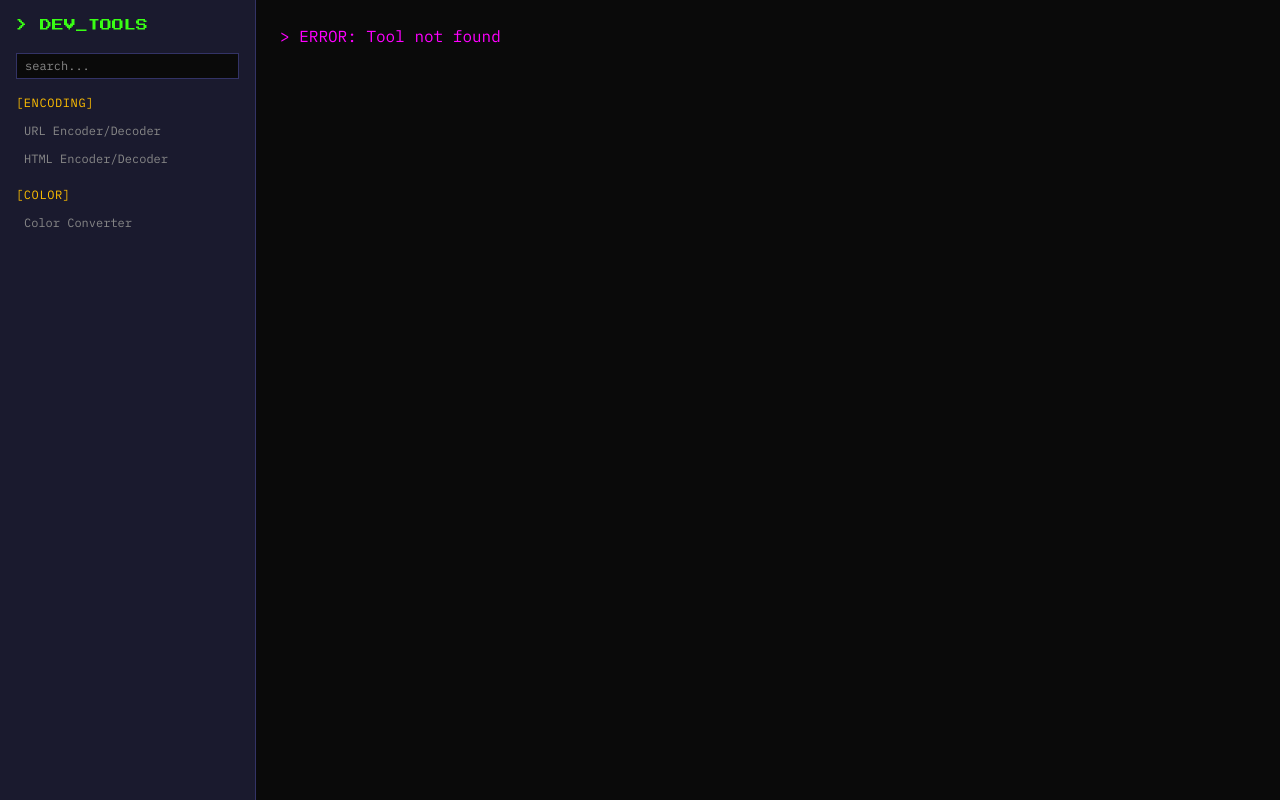
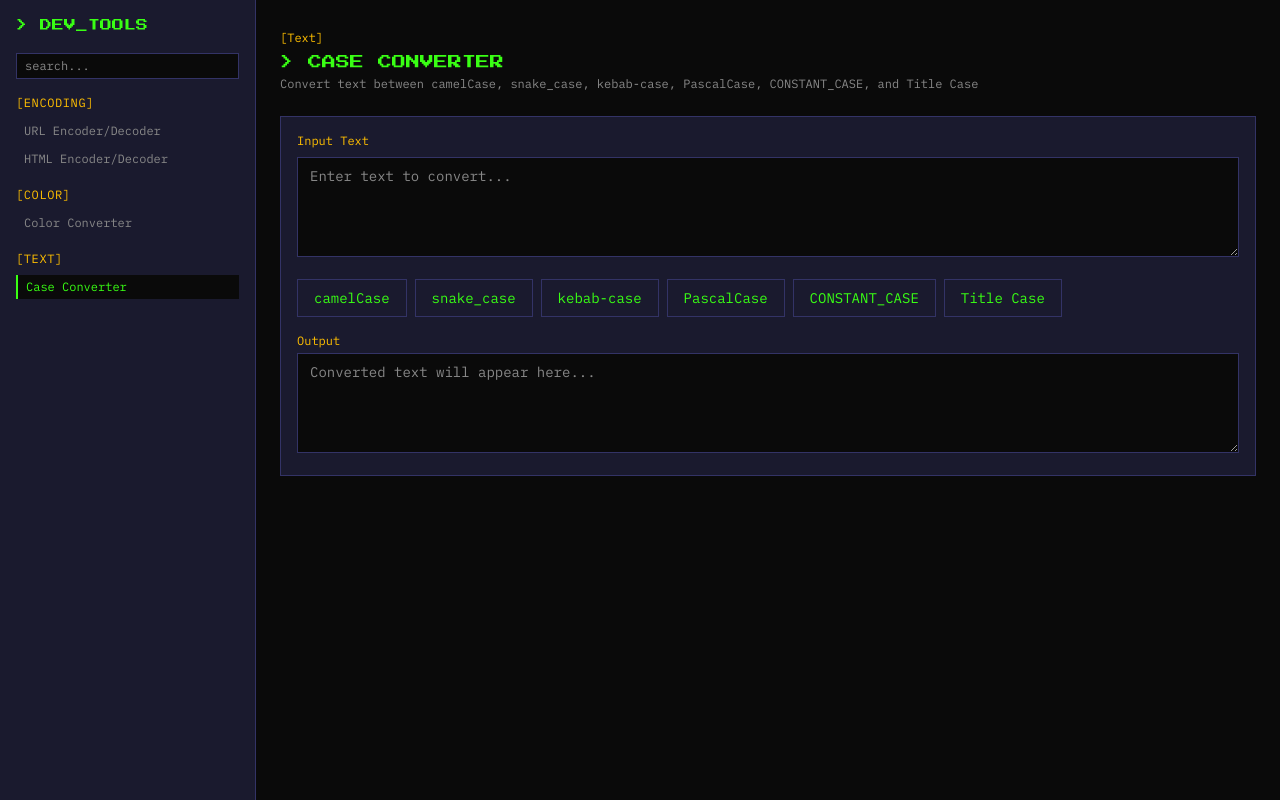
Before and after one commit to nielsbosma/lots-of-dev-tools, a React (Vite) app: page /tool/case-converter in a window 1280 px wide. Before the commit this address had no page. Built offline with nearby package versions, Linux system fonts and the light colour scheme.

Commit message:
Add Case Converter tool
Implements case conversion between camelCase, snake_case, kebab-case,
PascalCase, CONSTANT_CASE, and Title Case with automatic case detection.

Plan: 00005

```diff
--- /dev/null
+++ b/src/tools/case-converter/case-converter.logic.ts
@@ -0,0 +1,93 @@
+export function toWords(input: string): string[] {
+  if (!input) return [];
+
+  // Split on underscores, hyphens, and spaces
+  let words = input.split(/[_\-\s]+/);
+
+  // Further split camelCase and PascalCase
+  const result: string[] = [];
+  for (const word of words) {
+    if (!word) continue;
+
+    // Split on uppercase letters following lowercase letters
+    const parts = word.split(/(?<=[a-z])(?=[A-Z])|(?<=[A-Z])(?=[A-Z][a-z])/);
+    result.push(...parts.filter((p) => p));
+  }
+
+  return result.map((w) => w.toLowerCase());
+}
+
+export function toCamelCase(input: string): string {
+  const words = toWords(input);
+  if (words.length === 0) return "";
+  if (words.length === 1) return words[0];
+
+  return (
+    words[0] +
+    words
+      .slice(1)
+      .map((w) => w.charAt(0).toUpperCase() + w.slice(1))
+      .join("")
+  );
+}
+
+export function toSnakeCase(input: string): string {
+  const words = toWords(input);
+  return words.join("_");
+}
+
+export function toKebabCase(input: string): string {
+  const words = toWords(input);
+  return words.join("-");
+}
+
+export function toPascalCase(input: string): string {
+  const words = toWords(input);
+  return words.map((w) => w.charAt(0).toUpperCase() + w.slice(1)).join("");
+}
+
+export function toConstantCase(input: string): string {
+  const words = toWords(input);
+  return words.map((w) => w.toUpperCase()).join("_");
+}
+
+export function toTitleCase(input: string): string {
+  const words = toWords(input);
+  return words.map((w) => w.charAt(0).toUpperCase() + w.slice(1)).join(" ");
+}
+
+export function detectCase(input: string): string {
+  if (!input) return "empty";
+
+  // Check for CONSTANT_CASE (all uppercase with underscores)
+  if (/^[A-Z][A-Z0-9]*(_[A-Z0-9]+)*$/.test(input)) {
+    return "CONSTANT_CASE";
+  }
+
+  // Check for snake_case (lowercase with underscores)
+  if (/^[a-z][a-z0-9]*(_[a-z0-9]+)*$/.test(input)) {
+    return "snake_case";
+  }
+
+  // Check for kebab-case (lowercase with hyphens)
+  if (/^[a-z][a-z0-9]*(-[a-z0-9]+)*$/.test(input)) {
+    return "kebab-case";
+  }
+
+  // Check for PascalCase (starts with uppercase, no separators)
+  if (/^[A-Z][a-z0-9]*([A-Z][a-z0-9]*)*$/.test(input)) {
+    return "PascalCase";
+  }
+
+  // Check for camelCase (starts with lowercase, has uppercase letters)
+  if (/^[a-z][a-z0-9]*([A-Z][a-z0-9]*)*$/.test(input)) {
+    return "camelCase";
+  }
+
+  // Check for Title Case (words separated by spaces, each capitalized)
+  if (/^[A-Z][a-z0-9]*(\s[A-Z][a-z0-9]*)*$/.test(input)) {
+    return "Title Case";
+  }
+
+  return "unknown";
+}
--- /dev/null
+++ b/src/tools/case-converter/case-converter.tsx
@@ -0,0 +1,90 @@
+import { useState } from "react";
+import { Textarea } from "@/components/ui/textarea";
+import { Button } from "@/components/ui/button";
+import { Label } from "@/components/ui/label";
+import {
+  toCamelCase,
+  toSnakeCase,
+  toKebabCase,
+  toPascalCase,
+  toConstantCase,
+  toTitleCase,
+  detectCase,
+} from "./case-converter.logic";
+
+export default function CaseConverter() {
+  const [input, setInput] = useState("");
+  const [output, setOutput] = useState("");
+  const [error, setError] = useState("");
+  const [detectedCase, setDetectedCase] = useState("");
+
+  function handleInputChange(value: string) {
+    setInput(value);
+    if (value) {
+      setDetectedCase(detectCase(value));
+    } else {
+      setDetectedCase("");
+    }
+  }
+
+  function convert(converterFn: (input: string) => string) {
+    setError("");
+    try {
+      if (!input) {
+        setOutput("");
+        return;
+      }
+      setOutput(converterFn(input));
+    } catch (e) {
+      setError((e as Error).message);
+    }
+  }
+
+  return (
+    <div className="space-y-4">
+      {error && (
+        <p className="text-retro-magenta text-sm" role="alert">
+          {error}
+        </p>
+      )}
+
+      <div>
+        <div className="flex justify-between items-center mb-1">
+          <Label htmlFor="input-text">Input Text</Label>
+          {detectedCase && (
+            <span className="text-sm text-retro-muted">
+              Detected: {detectedCase}
+            </span>
+          )}
+        </div>
+        <Textarea
+          id="input-text"
+          value={input}
+          onChange={(e) => handleInputChange(e.target.value)}
+          placeholder="Enter text to convert..."
+          rows={4}
+        />
+      </div>
+
+      <div className="flex flex-wrap gap-2">
+        <Button onClick={() => convert(toCamelCase)}>camelCase</Button>
+        <Button onClick={() => convert(toSnakeCase)}>snake_case</Button>
+        <Button onClick={() => convert(toKebabCase)}>kebab-case</Button>
+        <Button onClick={() => convert(toPascalCase)}>PascalCase</Button>
+        <Button onClick={() => convert(toConstantCase)}>CONSTANT_CASE</Button>
+        <Button onClick={() => convert(toTitleCase)}>Title Case</Button>
+      </div>
+
+      <div>
+        <Label htmlFor="output-text">Output</Label>
+        <Textarea
+          id="output-text"
+          value={output}
+          readOnly
+          placeholder="Converted text will appear here..."
+          rows={4}
+        />
+      </div>
+    </div>
+  );
+}
--- a/src/tools/registry.ts
+++ b/src/tools/registry.ts
@@ -30,6 +30,13 @@ export const toolRegistry: ToolDefinition[] = [
     category: "Color",
     component: () => import("./color-converter/color-converter"),
   },
+  {
+    id: "case-converter",
+    name: "Case Converter",
+    description: "Convert text between camelCase, snake_case, kebab-case, PascalCase, CONSTANT_CASE, and Title Case",
+    category: "Text",
+    component: () => import("./case-converter/case-converter"),
+  },
 ];
 
 export function getToolById(id: string): ToolDefinition | undefined {
```
Also changed, not shown: 2 other files (tests, documents, lock files or other folders).
